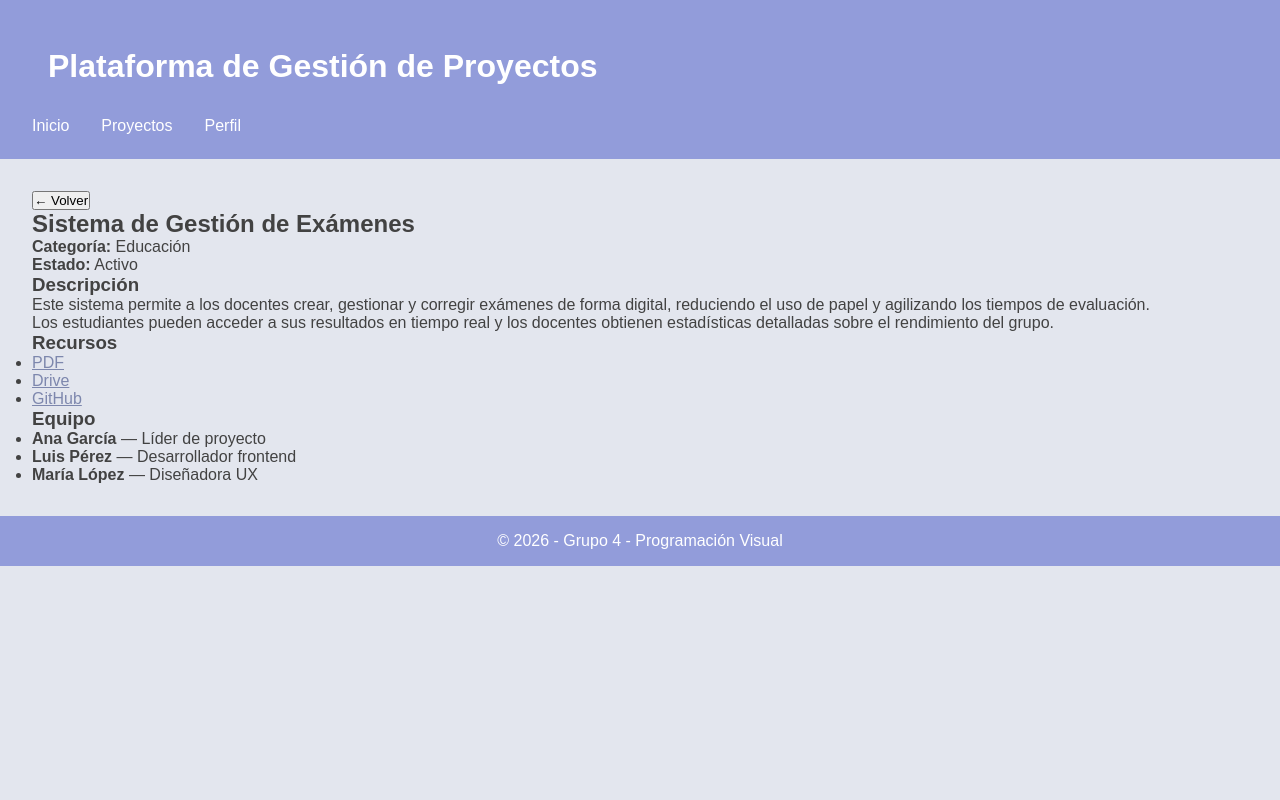
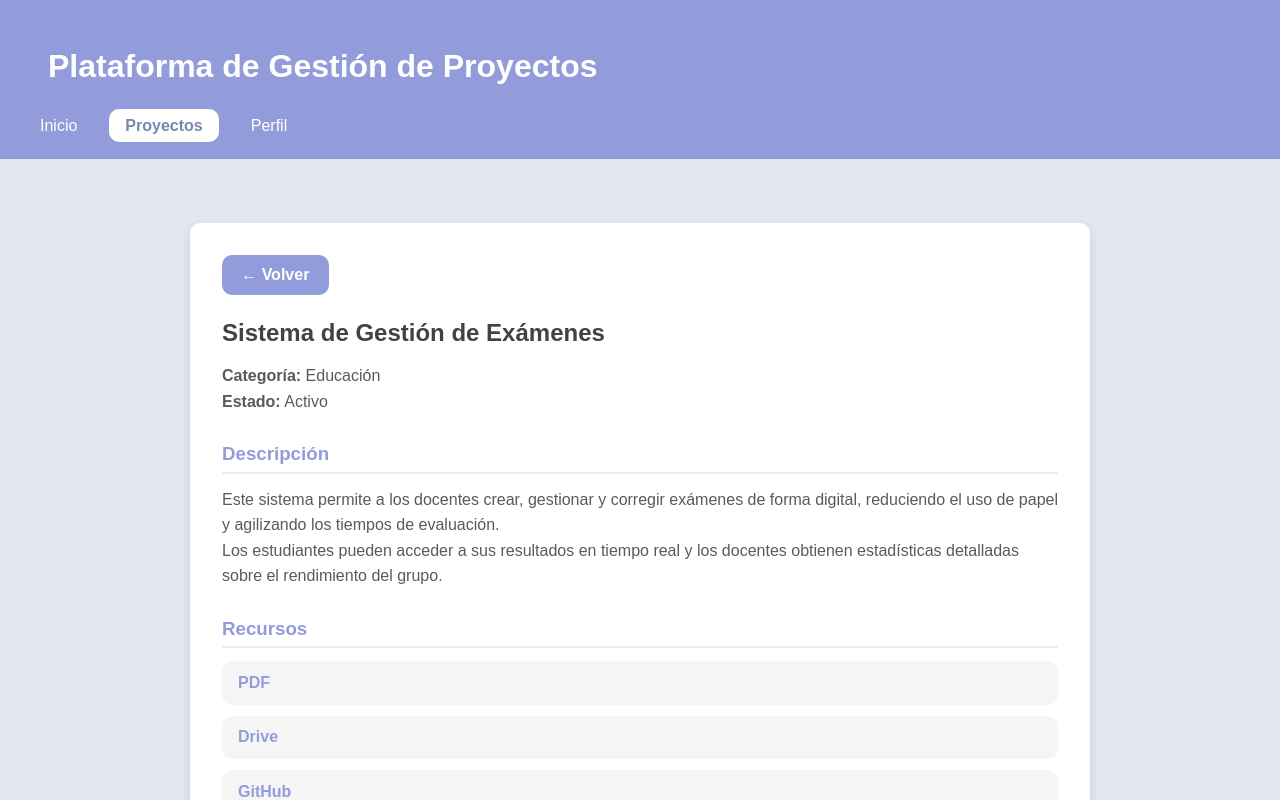
Before and after one commit to victoriaavalee/pv_tp3_grupo4, a React (Vite) app in the folder mi-proyecto/: page /proyectos/1 in a window 1280 px wide. Shown: the top 800 px of the page. Built offline with nearby package versions, Linux system fonts and the light colour scheme.

Commit message:
Solución de errores visuales y completar componentes faltantes

```diff
--- a/mi-proyecto/src/components/DetalleProyecto.jsx
+++ b/mi-proyecto/src/components/DetalleProyecto.jsx
@@ -1,5 +1,6 @@
 import { useParams, useNavigate } from 'react-router-dom';
 import { obtenerProyectos } from '../services/proyectoService';
+import '../css/DetalleProyecto.css';
 
 function DetalleProyecto() {
   const { id } = useParams();
@@ -17,17 +18,27 @@ function DetalleProyecto() {
     <div className="detalle-container">
       <button className="btn-volver" onClick={() => navigate('/proyectos')}>← Volver</button>
       <h2>{titulo}</h2>
+      <div>
         <p><strong>Categoría:</strong> {categoria}</p>
         <p><strong>Estado:</strong> {estado}</p>
+      </div>
+
       <h3>Descripción</h3>
       <p>{descripcion1}</p>
       <p>{descripcion2}</p>
       <h3>Recursos</h3>
+
+      {recursos.length > 0 ? (
         <ul>
           {recursos.map((r, i) => (
-          <li key={i}><a href={r.url} target="_blank" rel="noreferrer">{r.tipo}</a></li>
+            <li key={i}>
+              <a href={r.url} target="_blank" rel="noreferrer">{r.tipo}</a>
+            </li>
           ))}
         </ul>
+        ) : (
+        <p>No hay recursos registrados.</p>)}
+
         <h3>Equipo</h3>
         <ul>
           {equipo.map((m, i) => (
--- a/mi-proyecto/src/components/ListaProyectos.jsx
+++ b/mi-proyecto/src/components/ListaProyectos.jsx
@@ -58,9 +58,6 @@ if (proyectoSeleccionado) {
 
 return (
   <section className="lista-proyectos-container">
-    <div className="nuevo-proyecto-container">
-      <FormularioProyecto onAgregar={handleAgregarAlServicio} />
-      </div>
     <h1 className="titulo-proyectos">Listado de Proyectos</h1>
     <div className="buscador-container">
       <input
@@ -81,6 +78,7 @@ return (
           onVerDetalle={setProyectoSeleccionado}
         />
       ))}
+      <FormularioProyecto onAgregar={handleAgregarAlServicio}/>
     </div>
     {ultimaActualizacion && <RegistroActividad fecha={ultimaActualizacion} />}
   </section>
--- a/mi-proyecto/src/components/Nav.jsx
+++ b/mi-proyecto/src/components/Nav.jsx
@@ -4,9 +4,21 @@ function Nav() {
   return (
     <nav>
       <ul>
-        <li><NavLink to="/">Inicio</NavLink></li>
-        <li><NavLink to="/proyectos">Proyectos</NavLink></li>
-        <li><NavLink to="/perfil">Perfil</NavLink></li>
+        <li>
+          <NavLink to="/" className={({ isActive }) =>
+          isActive ? 'nav-link active' : 'nav-link'}>
+          Inicio</NavLink>
+        </li>
+        <li>
+          <NavLink to="/proyectos" className={({ isActive }) =>
+          isActive ? 'nav-link active' : 'nav-link'}>
+          Proyectos</NavLink>
+        </li>
+        <li>
+          <NavLink to="/perfil" className={({ isActive }) =>
+          isActive ? 'nav-link active' : 'nav-link'}>
+          Perfil</NavLink>
+        </li>
       </ul>
     </nav>
   );
--- a/mi-proyecto/src/components/ProyectoCard.jsx
+++ b/mi-proyecto/src/components/ProyectoCard.jsx
@@ -1,8 +1,7 @@
-import { useNavigate } from 'react-router-dom';
+import { Link } from 'react-router-dom';
 
 function ProyectoCard({ proyecto, onEliminar }) {
   const { id, titulo, categoria, estado } = proyecto;
-  const navigate = useNavigate();
 
   return (
     <article className="card-proyecto">
@@ -15,9 +14,11 @@ function ProyectoCard({ proyecto, onEliminar }) {
         <button className="btn-eliminar" onClick={() => onEliminar(id)}>
           Eliminar
         </button>
-        <button className="btn-detalle" onClick={() => navigate(`/proyectos/${id}`)}>
+        <Link
+          to={`/proyectos/${id}`}
+          className="btn-detalle">
           Ver detalle
-        </button>
+        </Link>
       </div>
     </article>
   );
--- a/mi-proyecto/src/css/App.css
+++ b/mi-proyecto/src/css/App.css
@@ -3,6 +3,9 @@
     --primary: #929cda;
     --primary-light: #bac2ff;
     --primary-dark: #7d87ad;
+
+    --info:#333;
+    --info-hover:#3d3d3d;
 
     --danger: #e74654;
     --danger-hover: #ca4956;
@@ -46,6 +49,24 @@ nav ul {
     list-style: none;
 }
 
+.nav-link {
+    text-decoration: none;
+    color: white;
+    padding: 0.5rem 1rem;
+    border-radius: var(--radius);
+    transition: 0.3s ease;
+}
+
+.nav-link:hover {
+    background-color: rgba(255,255,255,0.2);
+}
+
+.nav-link.active {
+    background-color: white;
+    color: var(--primary-dark);
+    font-weight: 600;
+}
+
 nav a {
     text-decoration: none;
     color: white;
@@ -59,9 +80,11 @@ nav a:hover {
 }
 
 main {
-    display: grid;
-    gap: 2rem;
-    padding: 2rem;
+    flex: 1;
+    padding: 2rem 3rem;
+    max-width: 1400px;
+    width: 100%;
+    margin: 0 auto;
 }
 
 section {
--- /dev/null
+++ b/mi-proyecto/src/css/Dashboard.css
@@ -0,0 +1,46 @@
+.dashboard {
+    display: flex;
+    flex-direction: column;
+    gap: 2rem;
+}
+
+.dashboard-header h1 {
+    font-size: 2.2rem;
+    color: var(--text-main);
+}
+
+.dashboard-header p {
+    color: var(--text-secondary);
+    font-size: 1.1rem;
+}
+
+.dashboard-stats {
+    display: grid;
+    grid-template-columns: repeat(auto-fit, minmax(220px, 1fr));
+    gap: 1.5rem;
+}
+
+.stat-card {
+    background: white;
+    padding: 1.5rem;
+    border-radius: var(--radius);
+    box-shadow: var(--shadow);
+    border-left: 6px solid var(--primary);
+    transition: transform 0.2s ease;
+}
+
+.stat-card:hover {
+    transform: translateY(-4px);
+}
+
+.stat-card h3 {
+    color: var(--text-secondary);
+    font-size: 1rem;
+    margin-bottom: 1rem;
+}
+
+.stat-card span {
+    font-size: 2rem;
+    font-weight: bold;
+    color: var(--primary-dark);
+}
--- /dev/null
+++ b/mi-proyecto/src/css/DetalleProyecto.css
@@ -0,0 +1,66 @@
+.detalle-container {
+    max-width: 900px;
+    margin: 2rem auto;
+    padding: 2rem;
+    background-color: white;
+    border-radius: var(--radius);
+    box-shadow: var(--shadow);
+}
+
+.btn-volver {
+    border: none;
+    background-color: var(--primary);
+    color: white;
+    font: var(--font);
+    padding: 0.7rem 1.2rem;
+    border-radius: var(--radius);
+    font-weight: 600;
+    cursor: pointer;
+    transition: 0.2s ease;
+    margin-bottom: 1.5rem;
+}
+
+.btn-volver:hover {
+    transform: translateY(-2px);
+    background-color: var(--primary-dark);
+}
+
+.detalle-container h2 {
+    margin-bottom: 1rem;
+    color: var(--text-primary);
+}
+
+.detalle-container h3 {
+    margin-top: 1.8rem;
+    margin-bottom: 0.8rem;
+    color: var(--primary);
+    border-bottom: 2px solid #eee;
+    padding-bottom: 0.4rem;
+}
+
+.detalle-container p {
+    color: var(--text-secondary);
+    line-height: 1.6;
+}
+
+.detalle-container ul {
+    list-style: none;
+    padding: 0;
+}
+
+.detalle-container li {
+    background-color: #f5f5f5;
+    margin-bottom: 0.7rem;
+    padding: 0.8rem 1rem;
+    border-radius: var(--radius);
+}
+
+.detalle-container a {
+    color: var(--primary);
+    text-decoration: none;
+    font-weight: 600;
+}
+
+.detalle-container a:hover {
+    text-decoration: underline;
+}
--- a/mi-proyecto/src/css/ListaProyectos.css
+++ b/mi-proyecto/src/css/ListaProyectos.css
@@ -78,20 +78,35 @@
     font-weight: 500;
 }
 
-.btn-eliminar {
-    margin-top: auto;
+.btn-eliminar,
+.btn-detalle {
+    font: var(--font);
     padding: 0.7rem;
     border: none;
     border-radius: var(--radius);
-    background-color: var(--danger);
     color: white;
     font-weight: 600;
     cursor: pointer;
     transition: 0.2s ease;
+    text-decoration: none;
+    text-align: center;
+}
+
+.btn-eliminar {
+    background-color: var(--danger);
 }
 
 .btn-eliminar:hover {
     background-color: var(--danger-hover);
+    transform: translateY(-2px);
+}
+
+.btn-detalle {
+    background-color: var(--info);
+}
+
+.btn-detalle:hover {
+    background-color: var(--info-hover);
     transform: translateY(-2px);
 }
 
@@ -129,21 +144,9 @@
     background-color: var(--primary-dark);
     transform: translateY(-2px);
 }
-.btn-detalle {
-  background-color: #333;
-  color: white;
-  border: none;
-  padding: 8px 14px;
-  border-radius: 8px;
-  cursor: pointer;
-}
-
-.btn-detalle:hover {
-  background-color: #555;
-}
 
 .botones-card {
-  display: flex;
-  gap: 8px;
-  margin-top: 12px;
+    display: flex;
+    gap: 8px;
+    margin-top: 12px;
 }
--- /dev/null
+++ b/mi-proyecto/src/css/PerfilUsuario.css
@@ -0,0 +1,48 @@
+.perfil-container {
+    max-width: 900px;
+    margin: 0 auto;
+    padding: 2rem;
+}
+
+.perfil-titulo {
+    margin-bottom: 1.5rem;
+    color: var(--text-main);
+}
+
+.perfil-card {
+    display: flex;
+    align-items: center;
+    gap: 2rem;
+    background-color: white;
+    padding: 2rem;
+    border-radius: var(--radius);
+    box-shadow: var(--shadow);
+}
+
+.perfil-avatar {
+    width: 100px;
+    height: 100px;
+    border-radius: 50%;
+    background-color: var(--primary-light);
+    display: flex;
+    align-items: center;
+    justify-content: center;
+    font-size: 3rem;
+    flex-shrink: 0;
+}
+
+.perfil-info {
+    display: flex;
+    flex-direction: column;
+    gap: 0.8rem;
+}
+
+.perfil-info p {
+    margin: 0;
+    color: var(--text-secondary);
+    font-size: 1rem;
+}
+
+.perfil-info strong {
+    color: var(--text-main);
+}
--- a/mi-proyecto/src/views/Dashboard.jsx
+++ b/mi-proyecto/src/views/Dashboard.jsx
@@ -1,27 +1,32 @@
+import '../css/Dashboard.css'
+
 function Dashboard() {
   return (
-    <div className="dashboard-container">
-      <h1>Bienvenido al sistema de proyectos</h1>
-      <p>Gestioná y seguí el estado de todos los proyectos de la facultad.</p>
-      <div className="dashboard-cards">
-        <div className="dashboard-card">
+    <section className="dashboard">
+      <div className="dashboard-header">
+        <h1>Bienvenido al sistema de proyectos</h1>
+        <p>Gestioná y seguí el estado de todos los proyectos de la facultad.</p>
+      </div>
+
+      <div className="dashboard-stats">
+        <article className="stat-card">
           <h3>Total de proyectos</h3>
           <span>10</span>
-        </div>
-        <div className="dashboard-card">
+        </article>
+        <article className="stat-card">
           <h3>Proyectos activos</h3>
           <span>4</span>
-        </div>
-        <div className="dashboard-card">
+        </article>
+        <article className="stat-card">
           <h3>En proceso</h3>
           <span>2</span>
-        </div>
-        <div className="dashboard-card">
+        </article>
+        <article className="stat-card">
           <h3>Pendientes</h3>
           <span>2</span>
-        </div>
+        </article>
       </div>
-    </div>
+    </section>
   );
 }
 
--- a/mi-proyecto/src/views/PerfilUsuario.jsx
+++ b/mi-proyecto/src/views/PerfilUsuario.jsx
@@ -1,15 +1,21 @@
+import '../css/PerfilUsuario.css';
+
 function PerfilUsuario() {
   return (
-    <div className="perfil-container">
-      <h1>Perfil de usuario</h1>
-      <div className="perfil-card">
-        <p><strong>Nombre:</strong> Usuario Ejemplo</p>
-        <p><strong>Rol:</strong> Alumno</p>
-        <p><strong>Institución:</strong> Facultad de Ingeniería - UNJu</p>
-        <p><strong>Carrera:</strong> Analista Programador Universitario</p>
-      </div>
-    </div>
-  );
+    <section className="perfil-container">
+      <h1 className="perfil-titulo">
+        Perfil de usuario
+      </h1>
+      <article className="perfil-card">
+        <div className="perfil-info">
+          <p><strong>Nombre:</strong> Usuario Ejemplo</p>
+          <p><strong>Rol:</strong> Alumno</p>
+          <p><strong>Institución:</strong> Facultad de Ingeniería - UNJu</p>
+          <p><strong>Carrera:</strong> Analista Programador Universitario</p>
+        </div>
+      </article>
+    </section>
+  )
 }
 
 export default PerfilUsuario;
```
Lines whose indentation alone changed are shown as unchanged.
